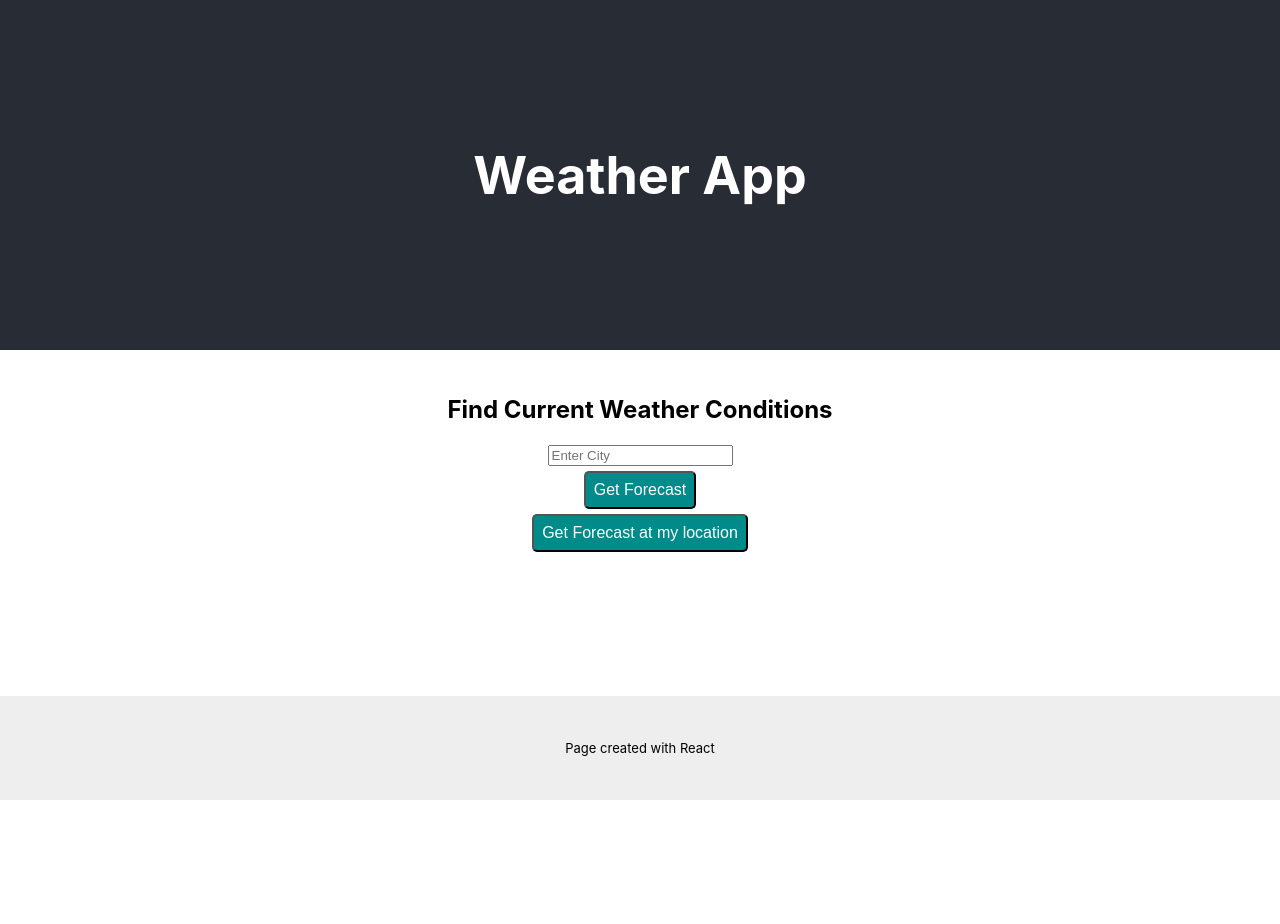
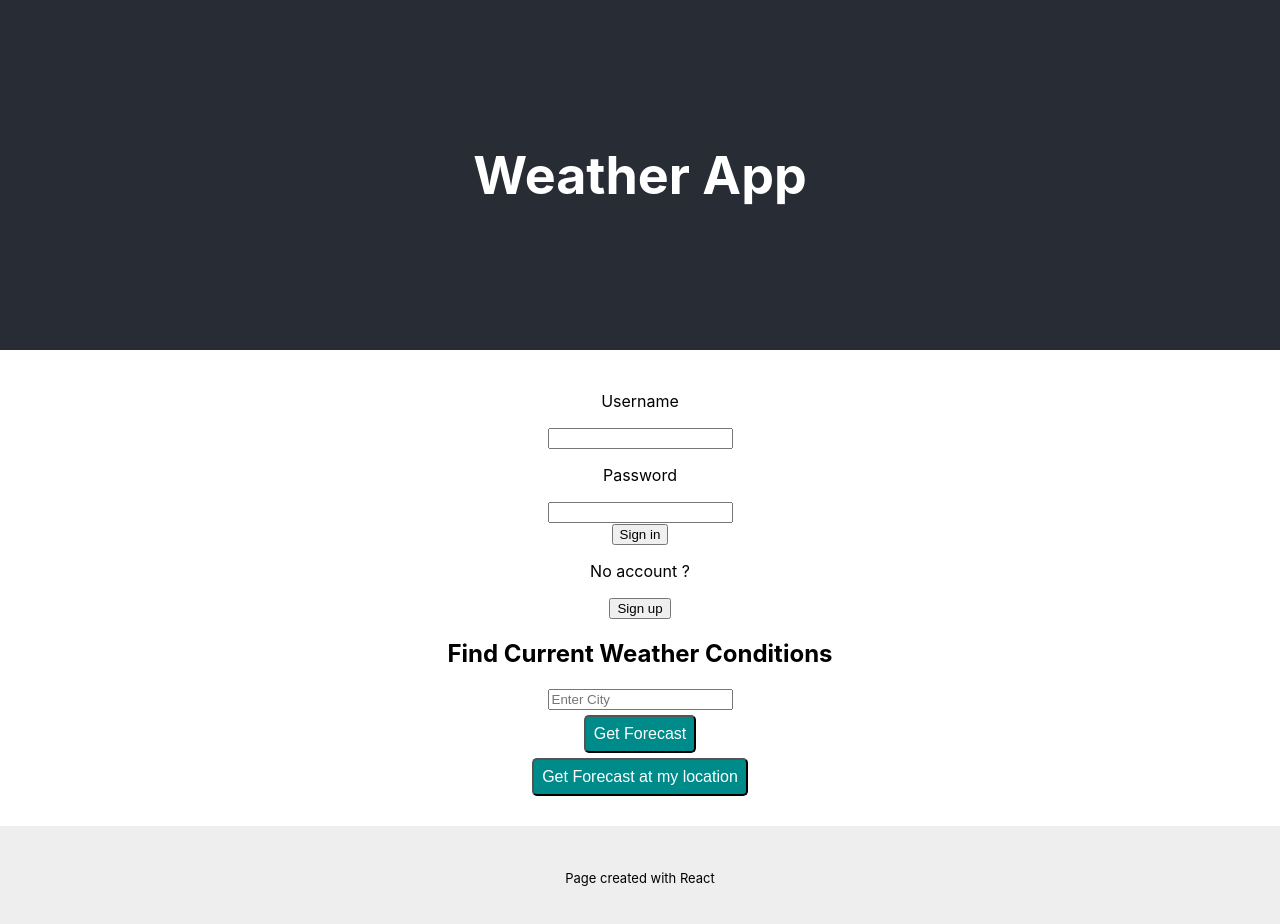
Before and after one commit to Groovietoile/weather_app, a React (Create React App) app: page /signinsignup in a window 1280 px wide. Shown: the top 924 px of the page. Before the commit the page ends 800 px from the top, so only its background shows below. Built offline with nearby package versions, Linux system fonts and the light colour scheme.

Commit message:
sign in/sign up page

```diff
--- a/src/App.js
+++ b/src/App.js
@@ -1,6 +1,7 @@
 import React from 'react';
 import './App.css';
 import Forecast from "./components/Forecast/Forecast";
+import SignInSignUp from "./components/SignInSignUp/SignInSignUp";
 
 function App() {
   return (
@@ -9,6 +10,7 @@ function App() {
         <h1>Weather App</h1>
       </header>
       <main>
+        <SignInSignUp/>
         <Forecast />
       </main>
       <footer>
--- /dev/null
+++ b/src/components/SignInSignUp/SignInSignUp.js
@@ -0,0 +1,20 @@
+const SignInSignUp = () => {
+    return (
+        <form>
+            <label>
+                <p>Username</p>
+                <input type="text" />
+            </label>
+            <label>
+                <p>Password</p>
+                <input type="password" />
+            </label>
+            <div>
+                <button type="submit">Sign in</button>
+            </div>
+            <p>No account ?</p>
+            <button type="submit">Sign up</button>
+        </form>
+    )
+}
+export default SignInSignUp;
```
